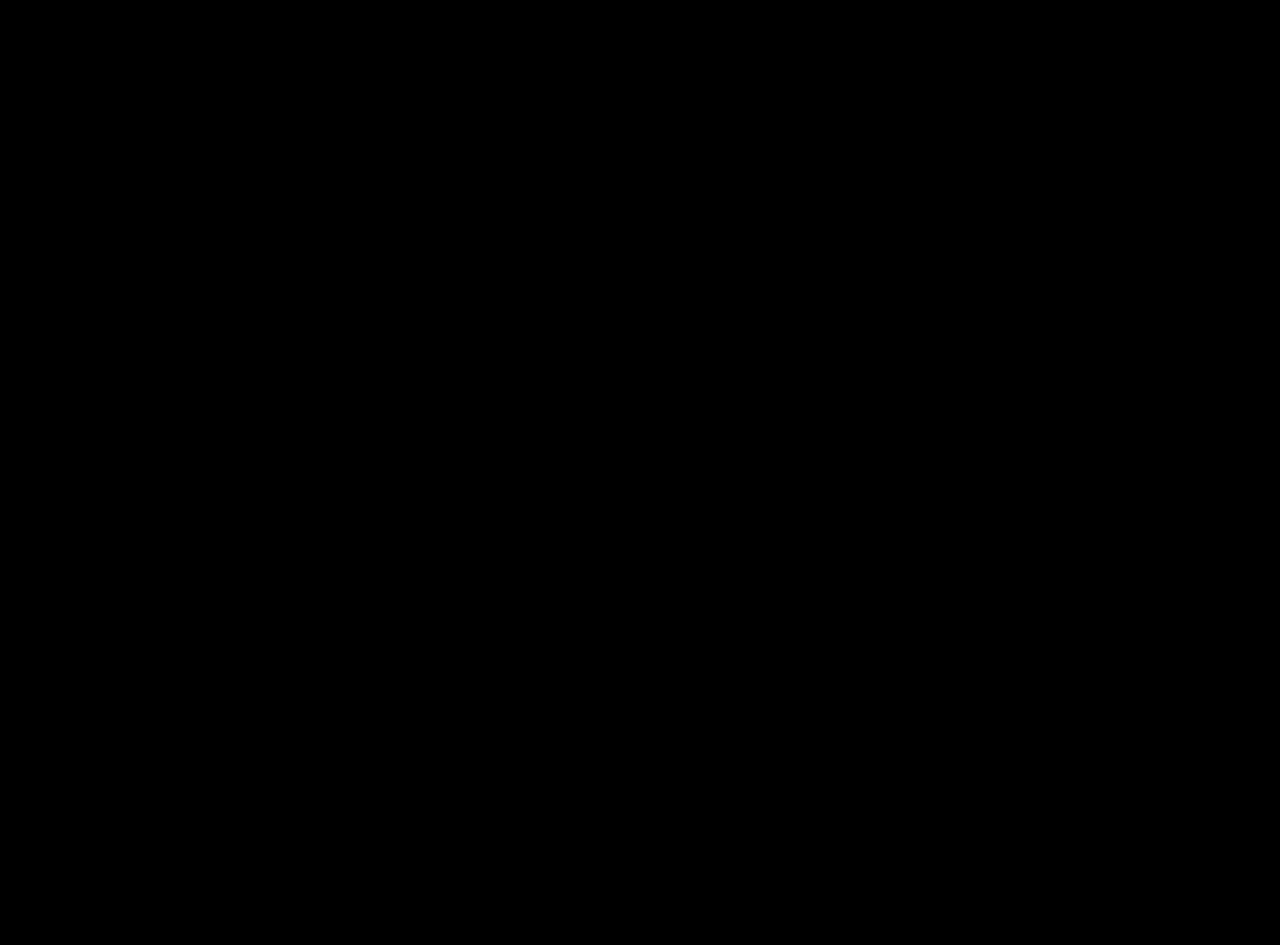
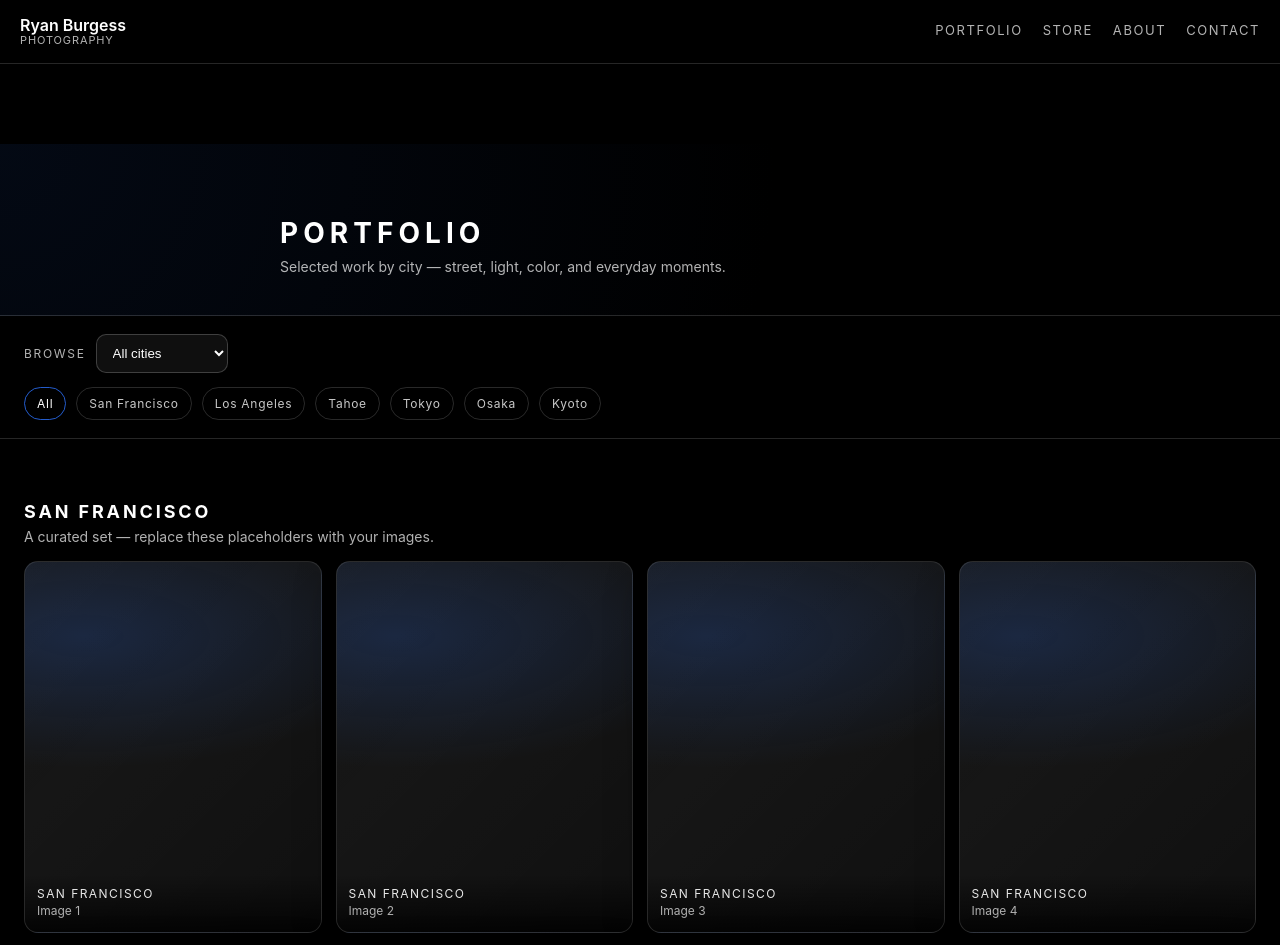
Before and after one commit to ryanburgess/ryanburgess.github.io, a React (Vite) app: page /portfolio in a window 1280 px wide. Before the commit this address had no page. Shown: the top 945 px of the page. Before the commit the page ends 800 px from the top, so only its background shows below. Built offline with nearby package versions, Linux system fonts and the light colour scheme.

Commit message:
add portfolio page

```diff
--- a/src/App.jsx
+++ b/src/App.jsx
@@ -4,6 +4,7 @@ import Home from "./pages/Home";
 import Store from "./pages/Store";
 import ProductCatalog from "./pages/ProductCatalog";
 import StoreProduct from "./pages/StoreProduct";
+import Portfolio from "./pages/Portfolio";
 
 export default function App() {
   return (
@@ -16,6 +17,7 @@ export default function App() {
       {/* store subpages */}
       <Route path="/store/:category" element={<ProductCatalog />} />
       <Route path="/store/products/:slug" element={<StoreProduct />} />
+      <Route path="/portfolio" element={<Portfolio />} />
 
       {/* other pages... */}
     </Routes>
--- a/src/index.css
+++ b/src/index.css
@@ -1190,3 +1190,166 @@ main {
 .site-nav {
   z-index: 1101;
 }
+
+/* ----------------------------- */
+/*           Portfolio           */
+/* ----------------------------- */
+
+.portfolio-toolbar {
+  border-bottom: 1px solid var(--border-subtle);
+  padding: 18px 24px;
+}
+
+.portfolio-toolbar-inner {
+  max-width: var(--container);
+  margin: 0 auto;
+  display: grid;
+  gap: 14px;
+}
+
+.portfolio-filter {
+  display: flex;
+  align-items: center;
+  gap: 10px;
+}
+
+.portfolio-label {
+  font-size: 12px;
+  text-transform: uppercase;
+  letter-spacing: 0.14em;
+  color: var(--muted);
+}
+
+.portfolio-select {
+  padding: 10px 12px;
+  border-radius: 10px;
+  border: 1px solid rgba(255,255,255,0.2);
+  background: #0f0f0f;
+  color: #fff;
+  outline: none;
+}
+
+.portfolio-select:focus {
+  border-color: var(--blue);
+}
+
+.portfolio-jump {
+  display: flex;
+  gap: 10px;
+  flex-wrap: wrap;
+}
+
+.portfolio-chip {
+  display: inline-flex;
+  align-items: center;
+  padding: 8px 12px;
+  border-radius: 999px;
+  border: 1px solid rgba(255,255,255,0.16);
+  color: rgba(255,255,255,0.78);
+  text-decoration: none;
+  font-size: 12px;
+  letter-spacing: 0.06em;
+  transition: transform 0.12s ease, border-color 0.12s ease, color 0.12s ease;
+}
+
+.portfolio-chip:hover {
+  transform: translateY(-1px);
+  border-color: rgba(45,116,255,0.65);
+  color: #fff;
+}
+
+.portfolio {
+  padding: 36px 24px 80px;
+}
+
+.portfolio-inner {
+  max-width: var(--container);
+  margin: 0 auto;
+}
+
+.portfolio-section {
+  padding: 26px 0 40px;
+  border-bottom: 1px solid rgba(255,255,255,0.08);
+}
+
+.portfolio-section-header {
+  display: grid;
+  gap: 6px;
+  margin-bottom: 16px;
+}
+
+.portfolio-section-header h2 {
+  margin: 0;
+  font-size: 18px;
+  text-transform: uppercase;
+  letter-spacing: 0.16em;
+}
+
+.muted {
+  color: var(--muted);
+  margin: 0;
+  font-size: 14px;
+}
+
+.portfolio-grid {
+  display: grid;
+  grid-template-columns: repeat(12, minmax(0, 1fr));
+  gap: 14px;
+}
+
+/* Tiles: 4:5 ratio (portrait-friendly) */
+.portfolio-tile {
+  grid-column: span 3;         /* 4 across on desktop */
+  aspect-ratio: 4 / 5;
+  border-radius: 14px;
+  overflow: hidden;
+  background:
+    radial-gradient(600px 240px at 20% 20%, rgba(45,116,255,0.18), rgba(0,0,0,0) 55%),
+    linear-gradient(135deg, rgba(255,255,255,0.06), rgba(255,255,255,0.02)),
+    #0b0b0b;
+  border: 1px solid rgba(255,255,255,0.10);
+  box-shadow: 0 14px 40px rgba(0,0,0,0.35);
+  position: relative;
+}
+
+/* Overlay label */
+.portfolio-tile-overlay {
+  position: absolute;
+  inset: auto 0 0 0;
+  padding: 12px 12px 14px;
+  background: linear-gradient(to top, rgba(0,0,0,0.78), rgba(0,0,0,0));
+  display: grid;
+  gap: 2px;
+}
+
+.portfolio-tile-label {
+  font-size: 12px;
+  letter-spacing: 0.12em;
+  text-transform: uppercase;
+  color: rgba(255,255,255,0.9);
+}
+
+.portfolio-tile-sub {
+  font-size: 12px;
+  color: rgba(255,255,255,0.68);
+}
+
+/* Responsive */
+@media (max-width: 1000px) {
+  .portfolio-tile { grid-column: span 4; } /* 3 across */
+}
+
+@media (max-width: 720px) {
+  .portfolio-tile { grid-column: span 6; } /* 2 across */
+}
+
+@media (max-width: 520px) {
+  .portfolio { padding-left: 16px; padding-right: 16px; }
+  .portfolio-toolbar { padding-left: 16px; padding-right: 16px; }
+  .portfolio-tile { grid-column: span 12; } /* 1 across */
+}
+
+.portfolio-chip.is-active {
+  border-color: rgba(45,116,255,0.8);
+  color: #fff;
+}
--- a/src/pages/Portfolio.jsx
+++ b/src/pages/Portfolio.jsx
@@ -1,25 +1,144 @@
 import SiteLayout from "../layout/SiteLayout";
+import { useEffect, useMemo, useState } from "react";
+
+const PORTFOLIO_SECTIONS = [
+  { id: "san-francisco", title: "San Francisco", count: 10 },
+  { id: "los-angeles", title: "Los Angeles", count: 8 },
+  { id: "tahoe", title: "Tahoe", count: 8 },
+  { id: "tokyo", title: "Tokyo", count: 10 },
+  { id: "osaka", title: "Osaka", count: 8 },
+  { id: "kyoto", title: "Kyoto", count: 8 },
+];
+
+function makePlaceholders(n, keyPrefix) {
+  return Array.from({ length: n }, (_, i) => ({
+    id: `${keyPrefix}-${i + 1}`,
+    label: `Image ${i + 1}`,
+  }));
+}
 
 export default function Portfolio() {
+  const [active, setActive] = useState("all");
+  const [scrollTarget, setScrollTarget] = useState(null);
+
+  const sections = useMemo(() => {
+    if (active === "all") return PORTFOLIO_SECTIONS;
+    return PORTFOLIO_SECTIONS.filter((s) => s.id === active);
+  }, [active]);
+
+  useEffect(() => {
+    if (!scrollTarget) return;
+    // Wait a tick so the filtered section is in the DOM
+    requestAnimationFrame(() => {
+      const el = document.getElementById(scrollTarget);
+      if (el) {
+        el.scrollIntoView({ behavior: "smooth", block: "start" });
+      } else {
+        // If we're filtering and the section isn't mounted yet, try once more
+        setTimeout(() => {
+          const el2 = document.getElementById(scrollTarget);
+          if (el2) el2.scrollIntoView({ behavior: "smooth", block: "start" });
+        }, 0);
+      }
+      setScrollTarget(null);
+    });
+  }, [scrollTarget, active]);
+
+  const handleChipClick = (id) => (e) => {
+    e.preventDefault();
+    // Update dropdown selection to match chip
+    setActive(id);
+    // Scroll once the section is rendered
+    setScrollTarget(id);
+  };
+
+  const handleAllClick = (e) => {
+    e.preventDefault();
+    setActive("all");
+    requestAnimationFrame(() => {
+      window.scrollTo({ top: 0, behavior: "smooth" });
+    });
+  };
+
   return (
     <SiteLayout>
       <section className="page-hero">
         <div className="page-hero-inner">
           <h1>Portfolio</h1>
-          <p>Selected work — street, color, and moments with texture.</p>
+          <p>Selected work by city — street, light, color, and everyday moments.</p>
         </div>
       </section>
 
-      <section className="portfolio-grid-wrap">
-        <div className="portfolio-grid">
-          <div className="portfolio-item" />
-          <div className="portfolio-item" />
-          <div className="portfolio-item" />
-          <div className="portfolio-item" />
-          <div className="portfolio-item" />
-          <div className="portfolio-item" />
-          <div className="portfolio-item" />
-          <div className="portfolio-item" />
+      <section className="portfolio-toolbar">
+        <div className="portfolio-toolbar-inner">
+          <div className="portfolio-filter">
+            <label className="portfolio-label" htmlFor="portfolio-city">
+              Browse
+            </label>
+            <select
+              id="portfolio-city"
+              className="portfolio-select"
+              value={active}
+              onChange={(e) => setActive(e.target.value)}
+            >
+              <option value="all">All cities</option>
+              {PORTFOLIO_SECTIONS.map((s) => (
+                <option key={s.id} value={s.id}>
+                  {s.title}
+                </option>
+              ))}
+            </select>
+          </div>
+
+          <div className="portfolio-jump">
+            <a
+              className={`portfolio-chip ${active === "all" ? "is-active" : ""}`}
+              href="#top"
+              onClick={handleAllClick}
+            >
+              All
+            </a>
+
+            {PORTFOLIO_SECTIONS.map((s) => (
+              <a
+                key={s.id}
+                className={`portfolio-chip ${active === s.id ? "is-active" : ""}`}
+                href={`#${s.id}`}
+                onClick={handleChipClick(s.id)}
+              >
+                {s.title}
+              </a>
+            ))}
+          </div>
+        </div>
+      </section>
+
+      <section className="portfolio">
+        <div id="top" />
+        <div className="portfolio-inner">
+          {sections.map((section) => {
+            const items = makePlaceholders(section.count, section.id);
+
+            return (
+              <div key={section.id} className="portfolio-section" id={section.id}>
+                <div className="portfolio-section-header">
+                  <h2>{section.title}</h2>
+                  <p className="muted">A curated set — replace these placeholders with your images.</p>
+                </div>
+
+                <div className="portfolio-grid">
+                  {items.map((item) => (
+                    <div key={item.id} className="portfolio-tile" role="img" aria-label={`${section.title} ${item.label}`}>
+                      <div className="portfolio-tile-overlay">
+                        <span className="portfolio-tile-label">{section.title}</span>
+                        <span className="portfolio-tile-sub">{item.label}</span>
+                      </div>
+                    </div>
+                  ))}
+                </div>
+              </div>
+            );
+          })}
         </div>
       </section>
     </SiteLayout>
```
